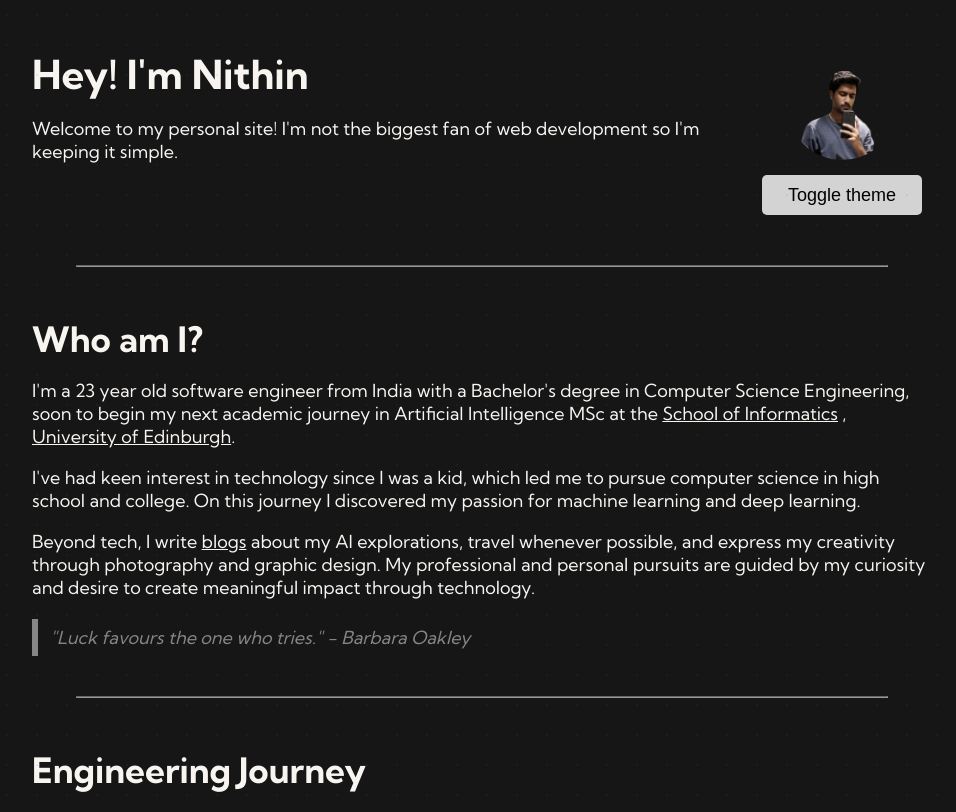
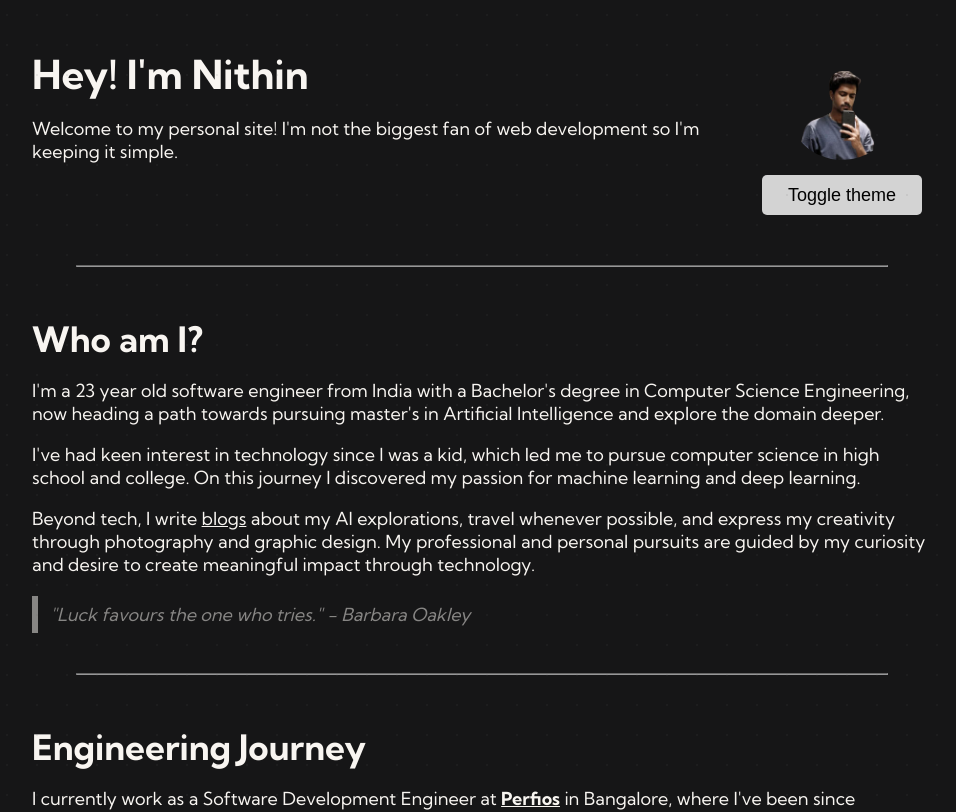
Before and after one commit to nithin-sudarsan/portfolio-site, a SvelteKit app: page / in a window 1280 px wide. Shown: the top 812 px of the page, without its empty margins (158-1114 px from the left). Built offline with nearby package versions, Linux system fonts and the light colour scheme.

Commit message:
Updated about me section

```diff
--- a/src/components/About.svelte
+++ b/src/components/About.svelte
@@ -1,8 +1,11 @@
 <main>
     <span class="title2">Who am I?</span>
     <p>
+        I'm a 23 year old software engineer from India with a Bachelor's degree in Computer Science Engineering, now heading a path towards pursuing master's in Artificial Intelligence and explore the domain deeper.
+    </p>
+    <!-- <p>
         I'm a 23 year old software engineer from India with a Bachelor's degree in Computer Science Engineering, soon to begin my next academic journey in Artificial Intelligence MSc at the <a href="https://informatics.ed.ac.uk" target="_blank">School of Informatics</a> , <a href="https://www.ed.ac.uk" target="_blank">University of Edinburgh</a>.
-    </p>
+    </p> -->
     <p>
         I've had keen interest in technology since I was a kid, which led me to pursue computer science in high school and college. On this journey I discovered my passion for machine learning and deep learning.
     </p>
```
